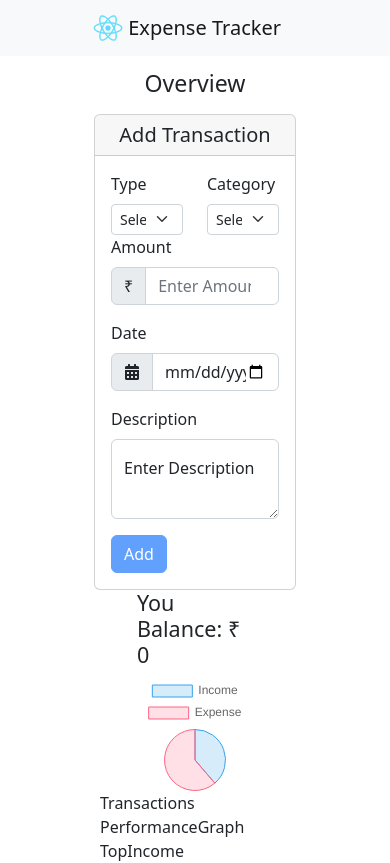
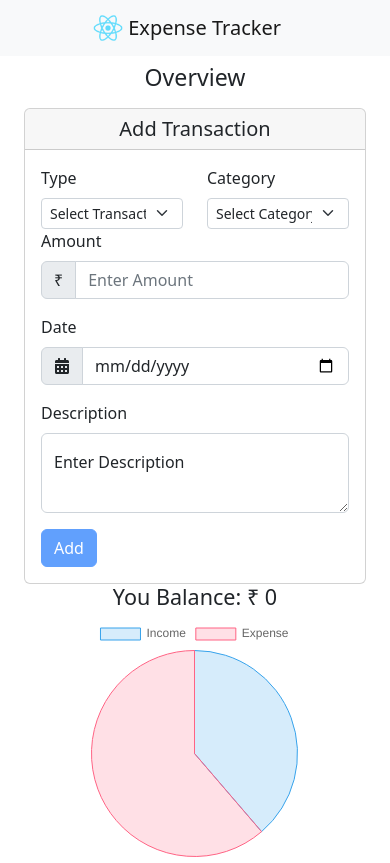
Before and after one commit to J0SAL/Decentralized-Expense-Tracker, a Next.js app in the folder frontend/: page / in a window 390 px wide. Shown: the top 863 px of the page. Built offline with nearby package versions, Linux system fonts and the light colour scheme.

Commit message:
responsive design fixes

```diff
--- a/frontend/components/overview/Overview.tsx
+++ b/frontend/components/overview/Overview.tsx
@@ -5,7 +5,7 @@ import { PieChart } from "./PieChart";
 
 function Overview() {
   return (
-    <Container>
+    <Container style={{ minHeight: "100vh" }}>
       <h3 id="home" className="d-flex justify-content-center pb-2">
         Overview
       </h3>
--- a/frontend/pages/index.tsx
+++ b/frontend/pages/index.tsx
@@ -8,12 +8,7 @@ import Transactions from "../components/transactions/Transactions";
 export default function HomePage() {
   return (
     <div style={{ backgroundColor: "rgba(232, 249, 252, 0.76)" }}>
-      <Container
-        style={{
-          backgroundColor: "white",
-          padding: "70px 100px",
-        }}
-      >
+      <Container className="mt-5 py-3 bg-white">
         <Overview />
         <Transactions />
         <PerformanceGraph />
--- a/frontend/styles/globals.css
+++ b/frontend/styles/globals.css
@@ -19,6 +19,11 @@ a {
   color: rgba(232, 249, 252, 0.76);
 }
 
+.maindiv{
+  background-color: "white";
+  padding: "70px 200px";
+}
+
 @media (prefers-color-scheme: dark) {
   html {
     color-scheme: dark;
@@ -28,3 +33,8 @@ a {
     background: black;
   }
 }
+
+/* media query for mobile */
+@media only screen and (max-width: 600px) {
+
+}
```
